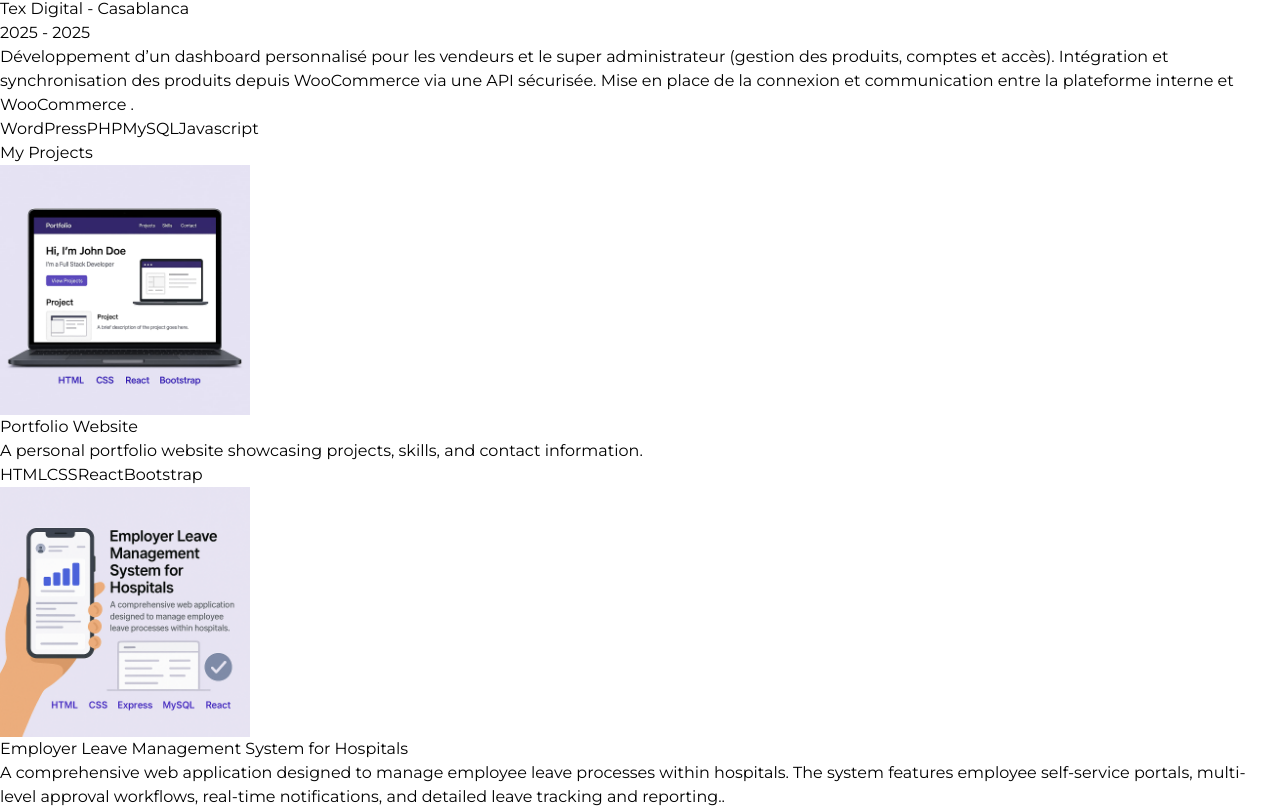
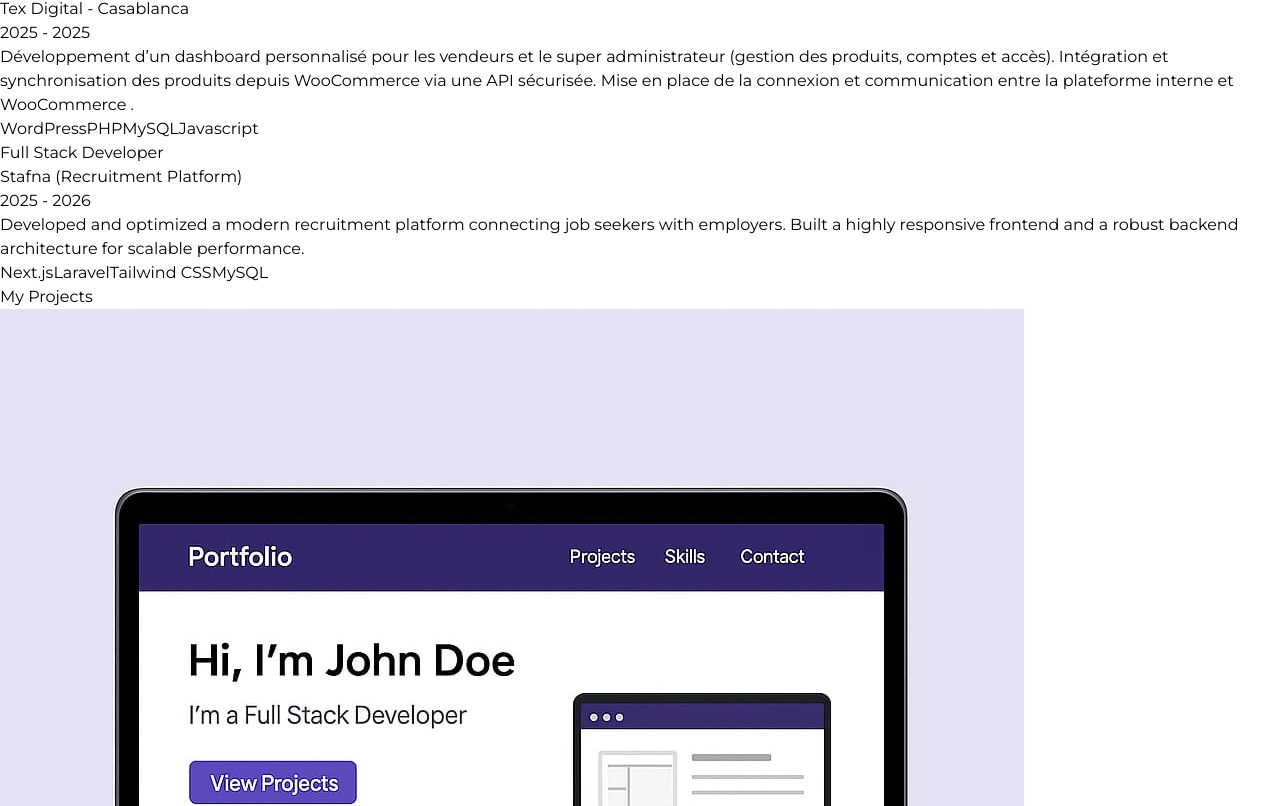
Before and after one commit to lahcenidbendriss-it/lahcen-portfolio, a React (Vite) app: page / in a window 1280 px wide. Shown: the part 2354-3160 px from the top of the page. Built offline with nearby package versions, Linux system fonts and the light colour scheme.

Commit message:
update the change of content

```diff
--- a/src/component/Hero.jsx
+++ b/src/component/Hero.jsx
@@ -54,7 +54,7 @@ function Hero() {
               variants={container(1)}
               initial="hidden"
               animate="visible"
-              className='my-4 max-w-xl py-2 font-light tracking-tighter text-neutral-400'>
+              className='my-4 max-w-xl py-2 font-light tracking-tighter text-neutral-200'>
               {HERO_CONTENT}
             </motion.p>
 
--- a/src/component/Projects.jsx
+++ b/src/component/Projects.jsx
@@ -4,75 +4,83 @@ import { motion } from "framer-motion";
 
 function Projects() {
   return (
-    <div className='pb-4'>
+    <div className='pb-4 relative'>
+
+      {/* Background ambient glows for better UX */}
+      <div className="absolute top-40 left-10 w-72 h-72 bg-purple-600/10 rounded-full blur-[100px] -z-10 pointer-events-none"></div>
+      <div className="absolute bottom-40 right-10 w-72 h-72 bg-indigo-600/10 rounded-full blur-[100px] -z-10 pointer-events-none"></div>
 
       {/* =========================================================
           SECTION 1: PROFESSIONAL EXPERIENCE (Timeline Style)
       ========================================================= */}
-      <div className='border-b border-neutral-800 pb-24'>
+      <div className='border-b border-neutral-800/50 pb-24'>
         <motion.h1
           whileInView={{opacity:1, y:0}}
-          initial={{opacity:0, y:-50}}
-          transition={{duration:0.5}}
-          className='my-20 text-center text-4xl text-white tracking-wide'
+          initial={{opacity:0, y:-30}}
+          transition={{duration:0.6, ease: "easeOut"}}
+          className='my-20 text-center text-4xl lg:text-5xl font-bold text-white tracking-tight'
         >
-          Professional <span className='text-purple-500'>Experience</span>
+          Professional <span className='bg-gradient-to-r from-purple-400 to-indigo-500 bg-clip-text text-transparent'>Experience</span>
         </motion.h1>
 
         {/* TIMELINE CONTAINER */}
-        <div className='relative max-w-4xl mx-auto pl-8 lg:pl-0'>
+        <div className='relative max-w-5xl mx-auto pl-8 lg:pl-0'>
 
-            {/* The Vertical Line */}
-            <div className='absolute left-8 lg:left-1/2 top-0 h-full w-[2px] bg-neutral-800 -translate-x-1/2 hidden lg:block'></div>
-            <div className='absolute left-4 top-0 h-full w-[2px] bg-neutral-800 lg:hidden'></div>
+            {/* The Vertical Line with Gradient */}
+            <div className='absolute left-8 lg:left-1/2 top-0 h-full w-[2px] bg-gradient-to-b from-purple-500/50 via-neutral-800 to-transparent -translate-x-1/2 hidden lg:block'></div>
+            <div className='absolute left-4 top-0 h-full w-[2px] bg-gradient-to-b from-purple-500/50 via-neutral-800 to-transparent lg:hidden'></div>
 
             {EXPERIENCES.map((experience, index) => (
-                <div key={index} className={`mb-12 flex flex-col lg:flex-row items-center w-full relative ${index % 2 === 0 ? 'lg:flex-row-reverse' : ''}`}>
+                <div key={index} className={`mb-16 flex flex-col lg:flex-row items-center w-full relative ${index % 2 === 0 ? 'lg:flex-row-reverse' : ''}`}>
 
-                  {/* THE DOT (Central Axis) */}
-                  <div className='absolute left-4 lg:left-1/2 w-4 h-4 bg-purple-500 rounded-full border-4 border-neutral-900 -translate-x-1/2 z-10 top-6'></div>
+                  {/* THE DOT (Central Axis with Pulse effect) */}
+                  <div className='absolute left-4 lg:left-1/2 w-5 h-5 bg-purple-500 rounded-full border-4 border-[#0a0a0a] shadow-[0_0_15px_rgba(168,85,247,0.6)] -translate-x-1/2 z-10 top-6'>
+                    <div className="absolute inset-0 rounded-full bg-purple-400 animate-ping opacity-20"></div>
+                  </div>
 
                   {/* SPACER (For Grid Alignment) */}
                   <div className='w-full lg:w-1/2'></div>
 
                   {/* THE CARD */}
                   <motion.div
-                    whileInView={{ opacity: 1, x: 0 }}
-                    initial={{ opacity: 0, x: index % 2 === 0 ? 50 : -50 }}
-                    transition={{ duration: 0.8 }}
-                    className='w-full lg:w-1/2 pl-12 lg:pl-0 lg:px-8'
+                    whileInView={{ opacity: 1, y: 0 }}
+                    initial={{ opacity: 0, y: 50 }}
+                    transition={{ duration: 0.6, delay: 0.1 }}
+                    whileHover={{ y: -5 }}
+                    className={`w-full lg:w-1/2 pl-12 lg:pl-0 lg:px-10 ${index % 2 === 0 ? 'lg:pr-10 lg:pl-0' : 'lg:pl-10 lg:pr-0'}`}
                   >
-                      <div className='bg-[#1a1a1d] p-6 rounded-2xl border border-neutral-800 hover:border-purple-500/50 transition-colors duration-300 shadow-lg relative overflow-hidden group'>
+                      {/* Premium Glassmorphism Card */}
+                      <div className='bg-white/[0.03] backdrop-blur-lg p-8 rounded-3xl border border-white/10 hover:border-purple-500/50 hover:shadow-[0_0_30px_rgba(168,85,247,0.15)] transition-all duration-500 relative overflow-hidden group'>
 
-                          {/* Subtle Gradient Glow in Card */}
-                          <div className='absolute top-0 left-0 w-full h-1 bg-gradient-to-r from-purple-600 to-indigo-600'></div>
+                          {/* Subtle Top Gradient Glow */}
+                          <div className='absolute top-0 left-0 w-full h-1 bg-gradient-to-r from-purple-500 to-indigo-500 opacity-50 group-hover:opacity-100 transition-opacity duration-500'></div>
 
                           {/* Header: Role & Year */}
-                          <div className='flex flex-wrap justify-between items-start mb-4 gap-2'>
+                          <div className='flex flex-col lg:flex-row justify-between items-start lg:items-center mb-5 gap-4'>
                               <div className='flex flex-col'>
-                                  <h3 className='text-xl font-bold text-white group-hover:text-purple-400 transition-colors'>
+                                  <h3 className='text-2xl font-bold text-neutral-100 group-hover:text-purple-400 transition-colors duration-300'>
                                       {experience.title_project}
                                   </h3>
-                                  <span className='text-sm text-neutral-400 font-medium'>
+                                  <span className='text-md text-purple-300 font-medium mt-1'>
                                       {experience.company || "Company Name"}
                                   </span>
                               </div>
 
-                              {/* The Pill Badge (Like in the image) */}
-                              <div className='px-4 py-1 rounded-full bg-purple-600 text-white text-sm font-bold shadow-md shadow-purple-900/20 whitespace-nowrap'>
+                              {/* The Pill Badge */}
+                              <div className='px-4 py-1.5 rounded-full bg-purple-500/10 border border-purple-500/30 text-purple-300 text-sm font-semibold whitespace-nowrap shadow-sm'>
                                   {experience.year}
                               </div>
                           </div>
 
                           {/* Description */}
-                          <p className='mb-4 text-neutral-400 text-sm leading-relaxed'>
+                          <p className='mb-6 text-neutral-400 text-sm md:text-base leading-relaxed'>
                               {experience.description}
                           </p>
 
                           {/* Tech Tags */}
-                          <div className='flex flex-wrap gap-2 mt-4 pt-4 border-t border-neutral-800'>
+                          <div className='flex flex-wrap gap-2 pt-5 border-t border-white/5'>
                               {experience.technologies.map((tech, idx) => (
-                                  <span key={idx} className='text-xs font-medium text-purple-300 bg-purple-900/20 px-2 py-1 rounded'>
+                                  <span key={idx} className='text-xs font-semibold tracking-wide text-neutral-300 bg-neutral-800/50 hover:bg-purple-500/20 hover:text-purple-300 border border-neutral-700 hover:border-purple-500/50 transition-all duration-300 px-3 py-1.5 rounded-full'>
                                       {tech}
                                   </span>
                               ))}
@@ -88,56 +96,60 @@ function Projects() {
 
 
       {/* =========================================================
-          SECTION 2: PROJECTS (Kept as Side-by-Side for Images)
+          SECTION 2: PROJECTS (Premium Side-by-Side)
       ========================================================= */}
-      <div className='border-b border-neutral-800 pb-24'>
+      <div className='pb-24 pt-10'>
         <motion.h1
           whileInView={{opacity:1, y:0}}
-          initial={{opacity:0, y:-50}}
-          transition={{duration:0.5}}
-          className='my-20 text-center text-4xl text-white tracking-wide'
+          initial={{opacity:0, y:-30}}
+          transition={{duration:0.6, ease: "easeOut"}}
+          className='my-20 text-center text-4xl lg:text-5xl font-bold text-white tracking-tight'
         >
-          My <span className='text-purple-500'>Projects</span>
+          My <span className='bg-gradient-to-r from-purple-400 to-indigo-500 bg-clip-text text-transparent'>Projects</span>
         </motion.h1>
 
-        <div>
+        <div className="max-w-6xl mx-auto px-4 lg:px-8">
             {PROJECTS.map((project, index) => (
-                <div key={index} className='mb-16 flex flex-wrap lg:justify-center'>
+                <div key={index} className='mb-20 flex flex-col lg:flex-row items-center gap-10 group'>
 
+                  {/* Project Image Box */}
                   <motion.div
-                    whileInView={{opacity:1, x:0}}
-                    initial={{opacity:0, x:-100}}
-                    transition={{duration:1}}
-                    className='w-full lg:w-1/4 flex justify-center lg:justify-start lg:pr-8'
+                    whileInView={{opacity:1, scale:1}}
+                    initial={{opacity:0, scale:0.95}}
+                    transition={{duration:0.6}}
+                    className='w-full lg:w-2/5 flex justify-center'
                   >
+                      <div className="relative w-full max-w-[350px] aspect-video rounded-2xl overflow-hidden shadow-2xl border border-white/10 group-hover:border-purple-500/50 transition-colors duration-500">
+                        {/* Overlay effect on hover */}
+                        <div className="absolute inset-0 bg-purple-900/20 opacity-0 group-hover:opacity-100 transition-opacity duration-500 z-10 mix-blend-overlay"></div>
                         <img
                           src={project.image}
                           alt={project.title}
-                        width={250}
-                        height={250}
-                        className='mb-6 rounded-xl border border-neutral-800 shadow-2xl transition-transform hover:scale-105 duration-500 object-cover'
+                          className='w-full h-full object-cover transform group-hover:scale-110 transition-transform duration-700 ease-in-out'
                         />
+                      </div>
                   </motion.div>
 
+                  {/* Project Details Box */}
                   <motion.div
                     whileInView={{opacity:1, x:0}}
-                    initial={{opacity:0, x:100}}
-                    transition={{duration:1}}
-                    className='w-full max-w-xl lg:w-3/4 px-4 lg:px-0'
+                    initial={{opacity:0, x:50}}
+                    transition={{duration:0.6, delay: 0.2}}
+                    className='w-full lg:w-3/5 flex flex-col'
                   >
-                      <h6 className='mb-2 text-2xl font-bold text-white'>
+                      <h6 className='mb-4 text-3xl font-bold text-white group-hover:text-purple-400 transition-colors duration-300'>
                         {project.title}
                       </h6>
 
-                      <p className='mb-6 text-neutral-400 leading-relaxed font-light'>
+                      <p className='mb-6 text-neutral-400 text-base md:text-lg leading-relaxed font-light'>
                         {project.description}
                       </p>
 
-                      <div className='flex flex-wrap gap-2'>
+                      <div className='flex flex-wrap gap-3'>
                         {project.technologies.map((tech, index) => (
                             <span
                               key={index}
-                              className='rounded bg-neutral-900 px-3 py-1 text-sm font-medium text-purple-300 border border-neutral-800'
+                              className='rounded-full bg-white/[0.05] px-4 py-1.5 text-sm font-medium text-purple-300 border border-white/10 hover:bg-purple-500/10 transition-colors duration-300'
                             >
                               {tech}
                             </span>
--- a/src/constants/index.js
+++ b/src/constants/index.js
@@ -58,6 +58,13 @@ Mise en place de la connexion et communication entre la plateforme interne et Wo
     // image:logo3,
     // link: "https://rgamorocco25.com/",
   },
+    {
+    year: "2025 - 2026",
+    title_project: "Full Stack Developer",
+    company: "Stafna (Recruitment Platform)",
+    description: "Developed and optimized a modern recruitment platform connecting job seekers with employers. Built a highly responsive frontend and a robust backend architecture for scalable performance.",
+    technologies: ["Next.js", "Laravel", "Tailwind CSS", "MySQL"],
+  }
 
 ];
 
```
Lines whose indentation alone changed are shown as unchanged.
